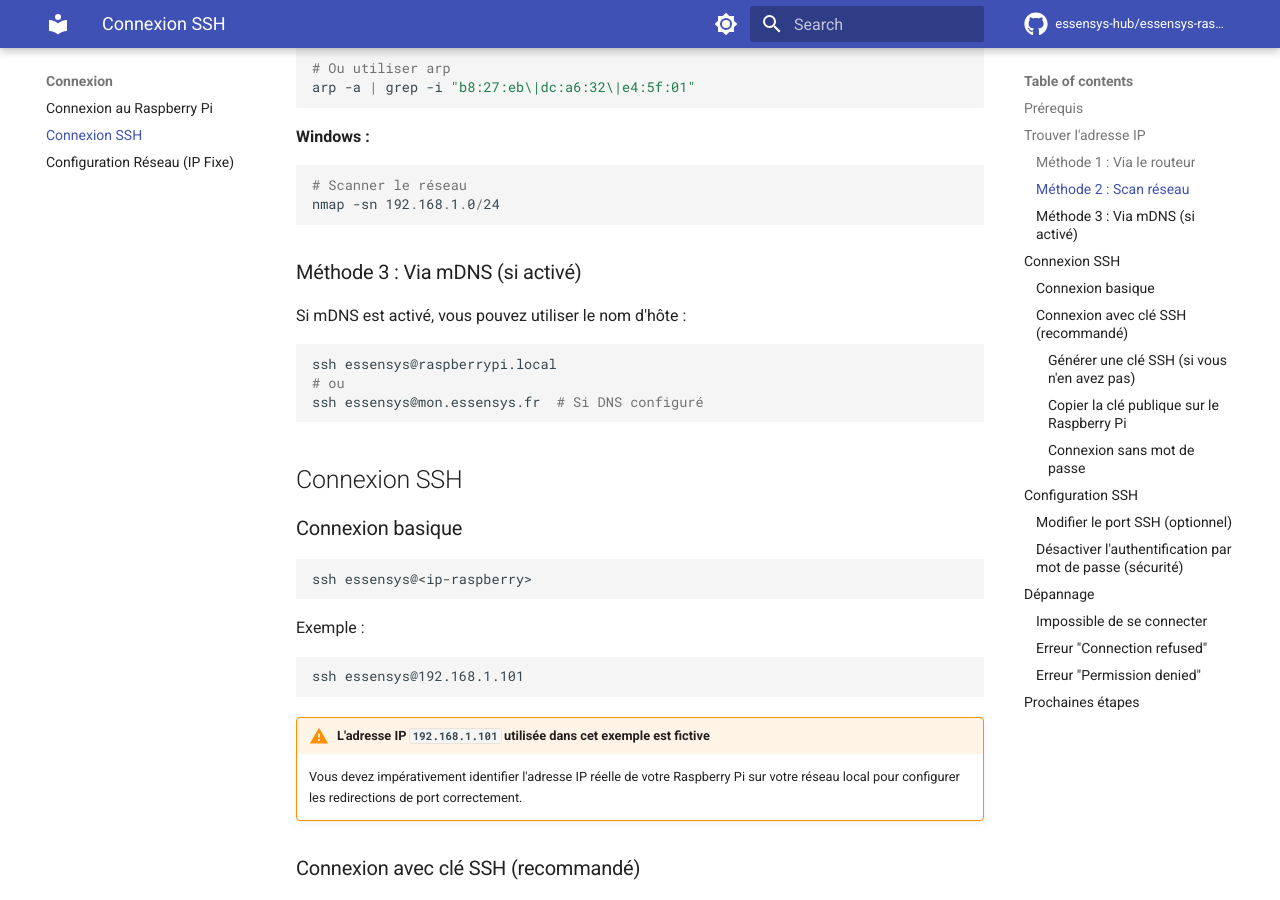
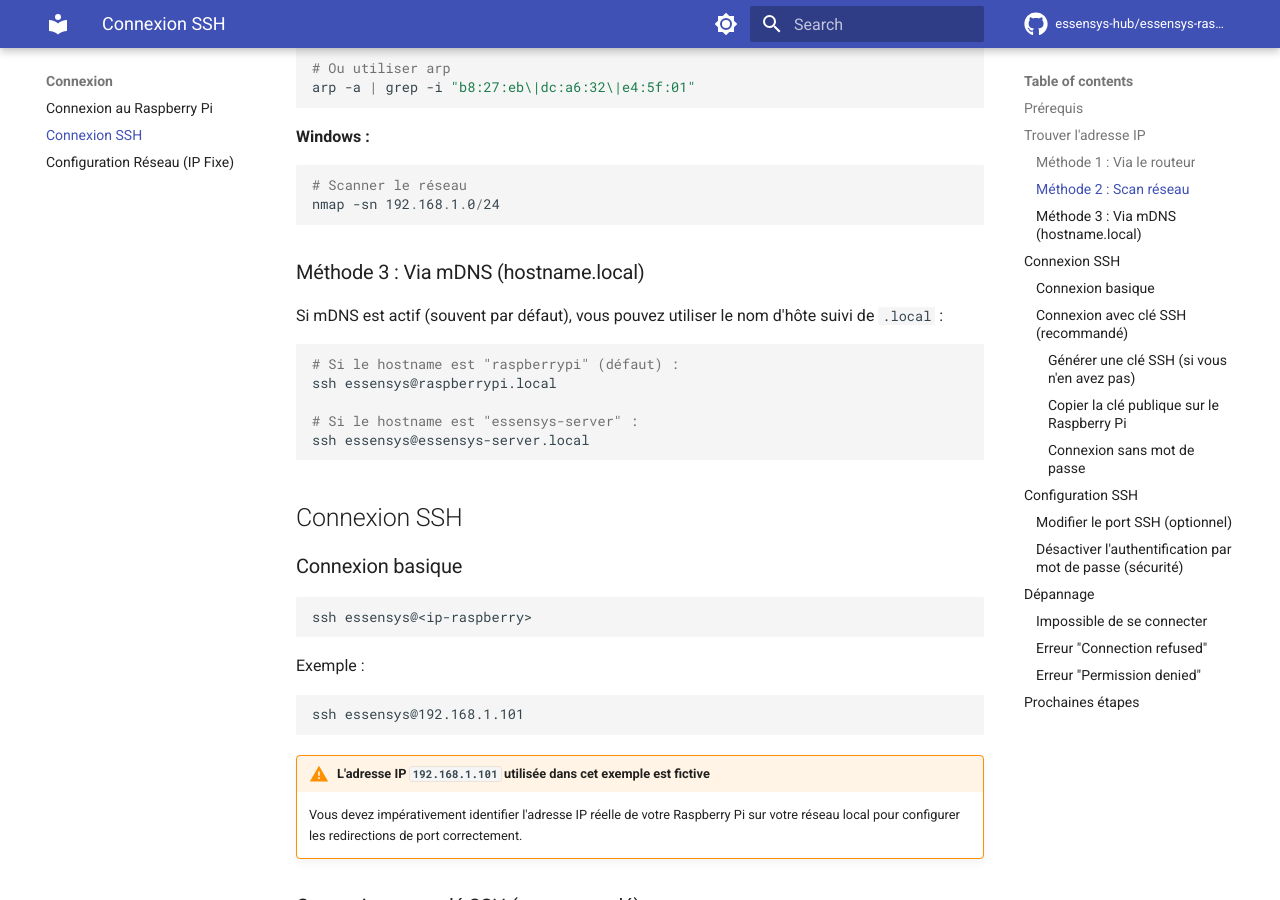
Before and after one commit to essensys-hub/essensys-raspberry-install, an MkDocs documentation site: the page built from docs/connexion/ssh.md, in a window 1280 px wide and 900 px high, scrolled down 937 px. Built offline with MkDocs 1.6.1 and Material for MkDocs 9.7.7, drawn with Linux system fonts in a browser that asks for light colours; comment, search, counter and statistics services are not loaded; the version menu is left out.

Commit message:
Docs: Add essensys-server.local example to SSH docs

````diff
--- a/docs/connexion/ssh.md
+++ b/docs/connexion/ssh.md
@@ -38,14 +38,16 @@ arp -a | grep -i "b8:27:eb\|dc:a6:32\|e4:5f:01"
 nmap -sn 192.168.1.0/24
 ```
 
-### Méthode 3 : Via mDNS (si activé)
+### Méthode 3 : Via mDNS (hostname.local)
 
-Si mDNS est activé, vous pouvez utiliser le nom d'hôte :
+Si mDNS est actif (souvent par défaut), vous pouvez utiliser le nom d'hôte suivi de `.local` :
 
 ```bash
+# Si le hostname est "raspberrypi" (défaut) :
 ssh essensys@raspberrypi.local
-# ou
-ssh essensys@mon.essensys.fr  # Si DNS configuré
+
+# Si le hostname est "essensys-server" :
+ssh essensys@essensys-server.local
 ```
 
 ## Connexion SSH
````
